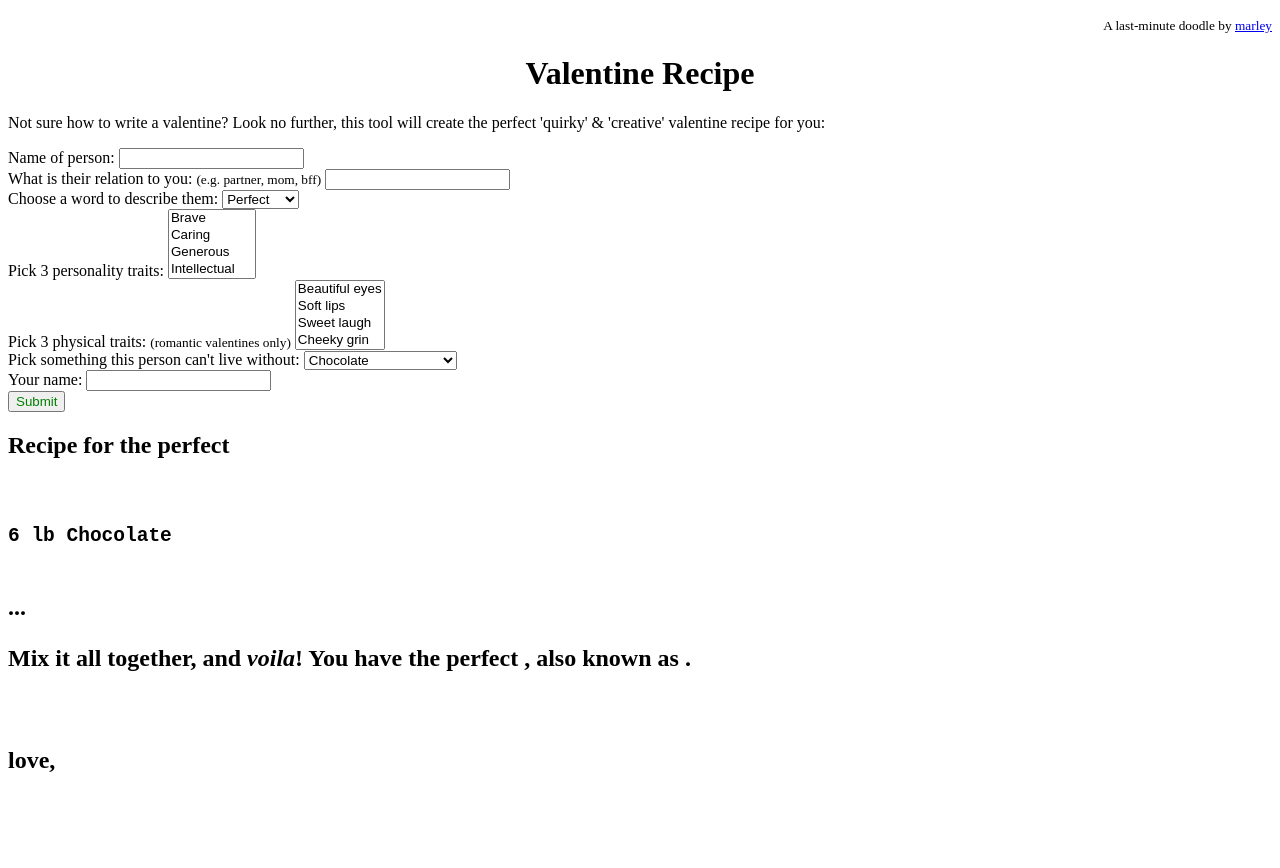
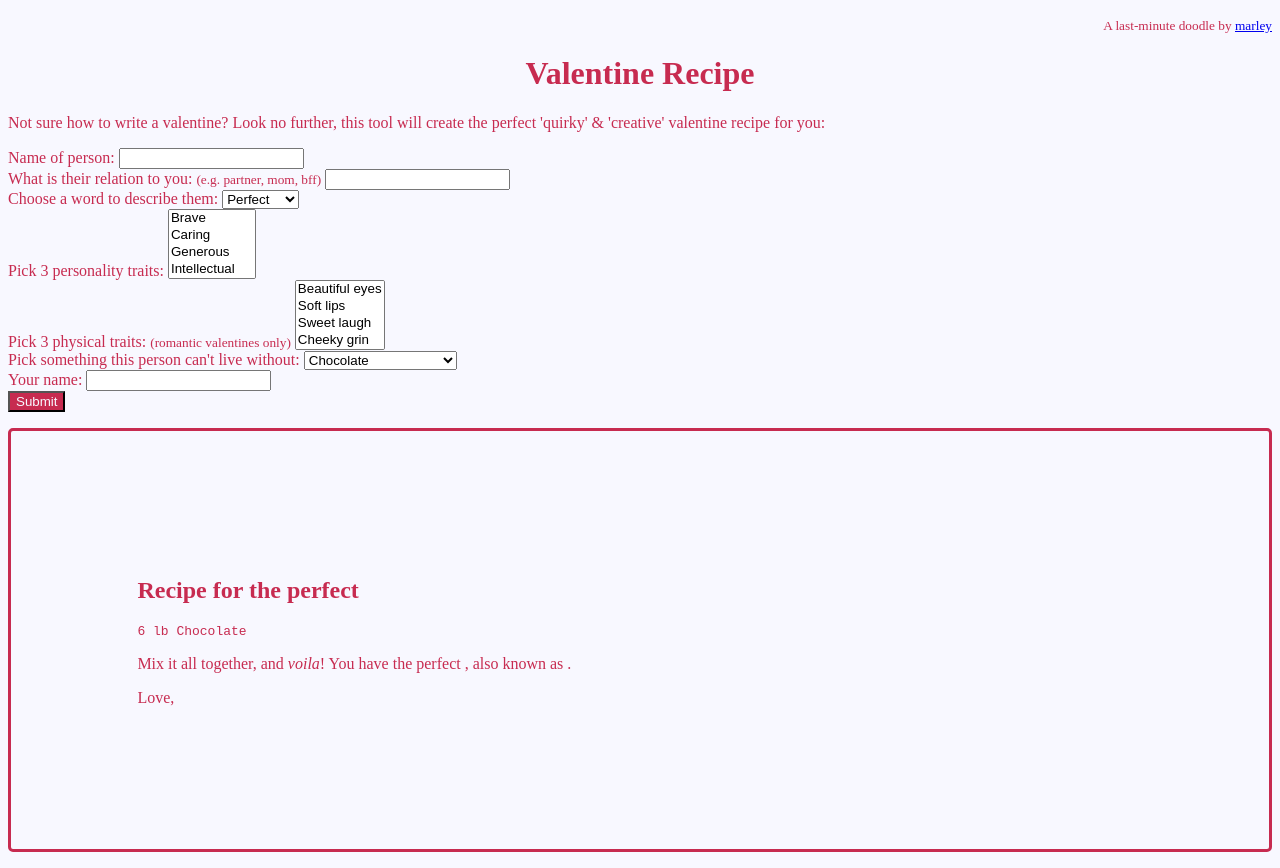
Before and after one commit to marley/valentine-recipe, a plain HTML site: page index.html in a window 1280 px wide. Both pictures are taken after a click on the input 36 px from the left and 401 px from the top of the page. Before the commit the page ends 800 px from the top, so only its background shows below. Drawn offline with Linux system fonts and the light colour scheme.

Commit message:
Added ui styling

```diff
--- a/index.html
+++ b/index.html
@@ -4,6 +4,13 @@
     <title>Valentine Recipe</title>
   </head>
   <style type="text/css">
+    body {
+      background-color: ghostwhite;
+      color: #c72b50;
+    }
+    #attribution {
+      text-align: right;
+    }
     h1 {
       text-align: center;
     }
@@ -11,10 +18,14 @@
             tab-size: 4;
         }
     #submitButton {
-      color: green;
+      background-color: #c72b50;
+      color: ghostwhite;
     }
-    #attribution {
-      text-align: right;
+    .card {
+      border-radius: 5px; /* 5px rounded corners */
+      border-color: #c72b50;
+      border-style: solid;
+      padding: 10%;
     }
   </style>
   <body>
--- a/index.js
+++ b/index.js
@@ -10,7 +10,7 @@ var measurements = [
   "a dusting of",
   "slices of",
 ];
-var endOfLetter = ["love", "xo", "will you be my valentine?", "<3"];
+var endOfLetter = ["Love", "xo", "Will you be my valentine?", "<3"];
 
 function addIngredientsFromList(listToAdd) {
   ingredientsList = "";
@@ -36,7 +36,6 @@ function showRecipe() {
   var physical = Array.from(
     document.getElementById("physical").selectedOptions
   ).map((el) => el.value);
-  console.log(physical);
   var necessary = document.getElementById("necessary").value;
   var sender = document.getElementById("sender").value;
 
@@ -52,15 +51,14 @@ function showRecipe() {
     addIngredientsFromList(physical) +
     addIngredientsFromList([necessary]);
 
-  var recipe = `${title}
-  <br>
-  ${ingredientsList}
-  <br>
-  ...
-  <br>
-  ${instructions}
-  <br>
-  ${signed}
-  `;
-  display.innerHTML = recipe;
+  var recipeCard = `
+  <div class="card">
+    <div class="container">
+      <div>${title}</div>
+      <div>${ingredientsList}</div>
+      <div>${instructions}</div>
+      <div>${signed}</div>
+    </div>
+  </div>`;
+  display.innerHTML = recipeCard;
 }
```
